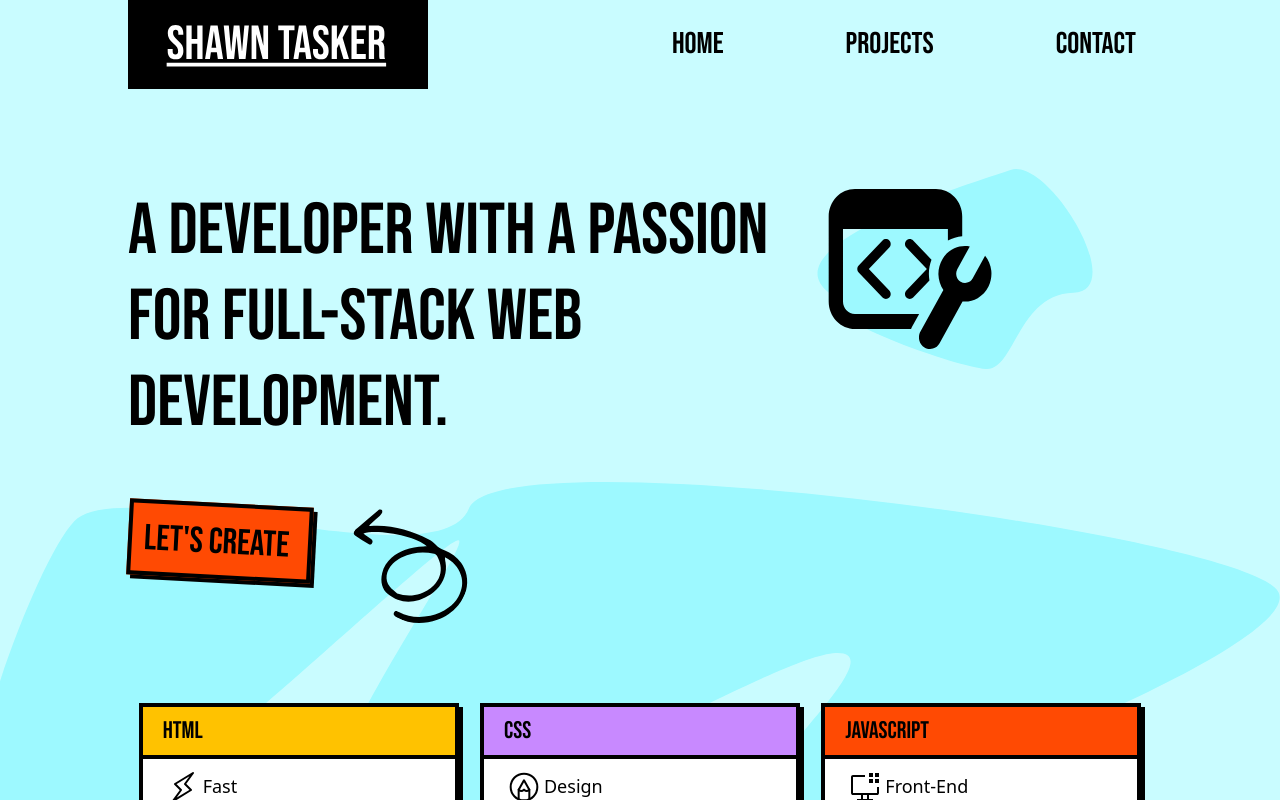
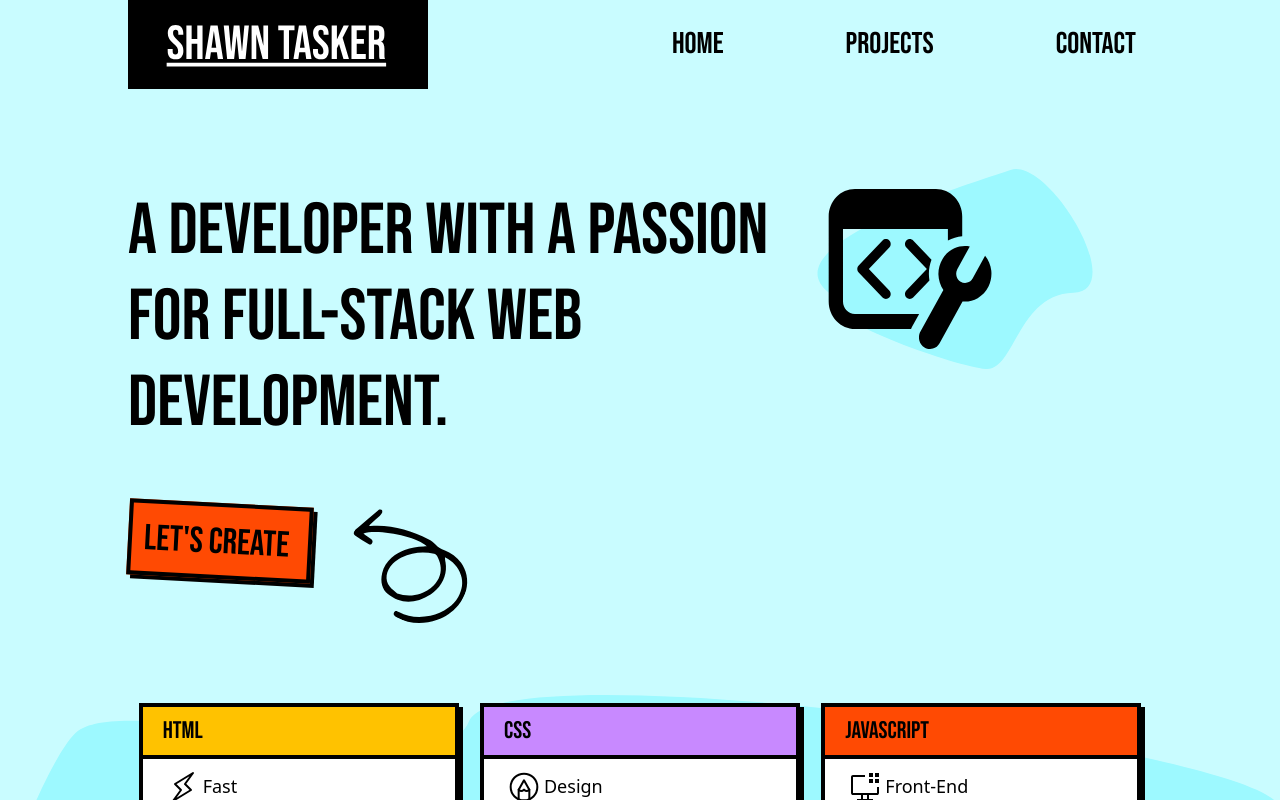
Before and after one commit to chapes111/st-portfolio, a React (Vite) app: page / in a window 1280 px wide. Shown: the top 800 px of the page. Built offline with nearby package versions, Linux system fonts and the light colour scheme; a web font is replaced by a local one.

Commit message:
Fix home page clipping

```diff
--- a/src/css/main.css
+++ b/src/css/main.css
@@ -26,9 +26,8 @@ li.link {
 
 .home-container {
   @apply relative
-  overflow-clip
   max-w-[100vw]
-  h-[100vh];
+  h-full;
 }
 
 .nav-container {
--- a/src/css/main.scss
+++ b/src/css/main.scss
@@ -39,9 +39,8 @@ li.link {
 .home-container {
   @apply
   relative
-  overflow-clip
   max-w-[100vw]
-  h-[100vh]
+  h-full
   ;
 }
 
```
Also changed, not shown: 1 other file (tests, documents, lock files or other folders).
